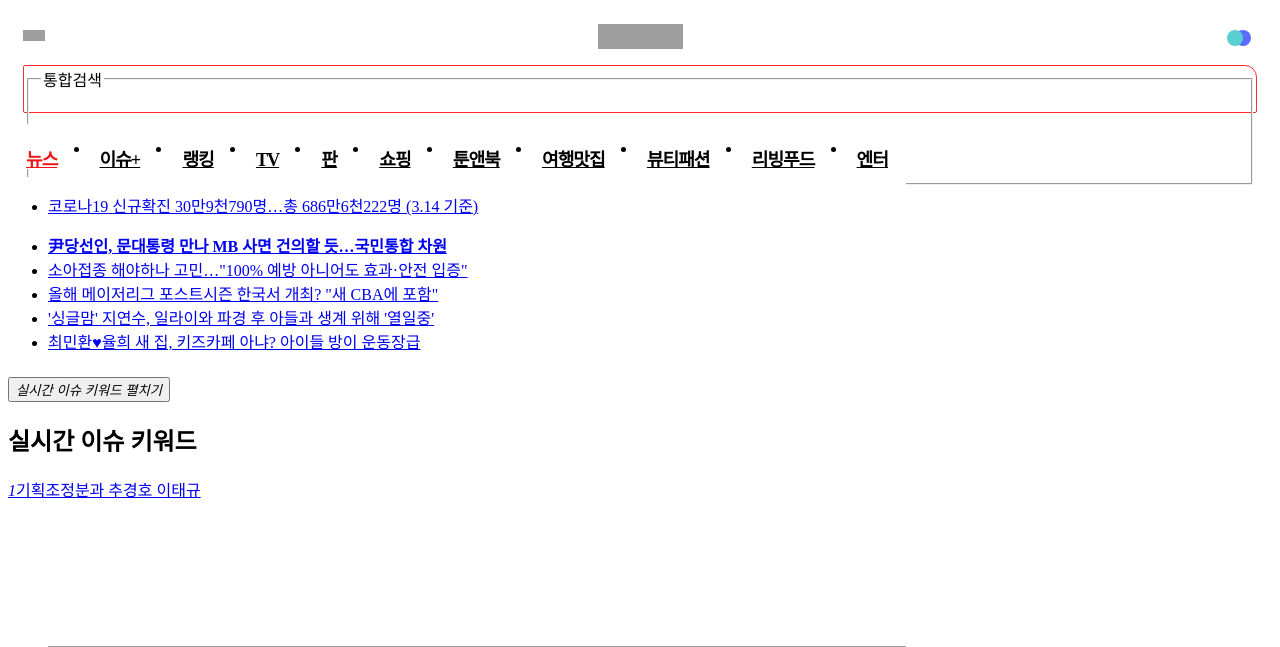
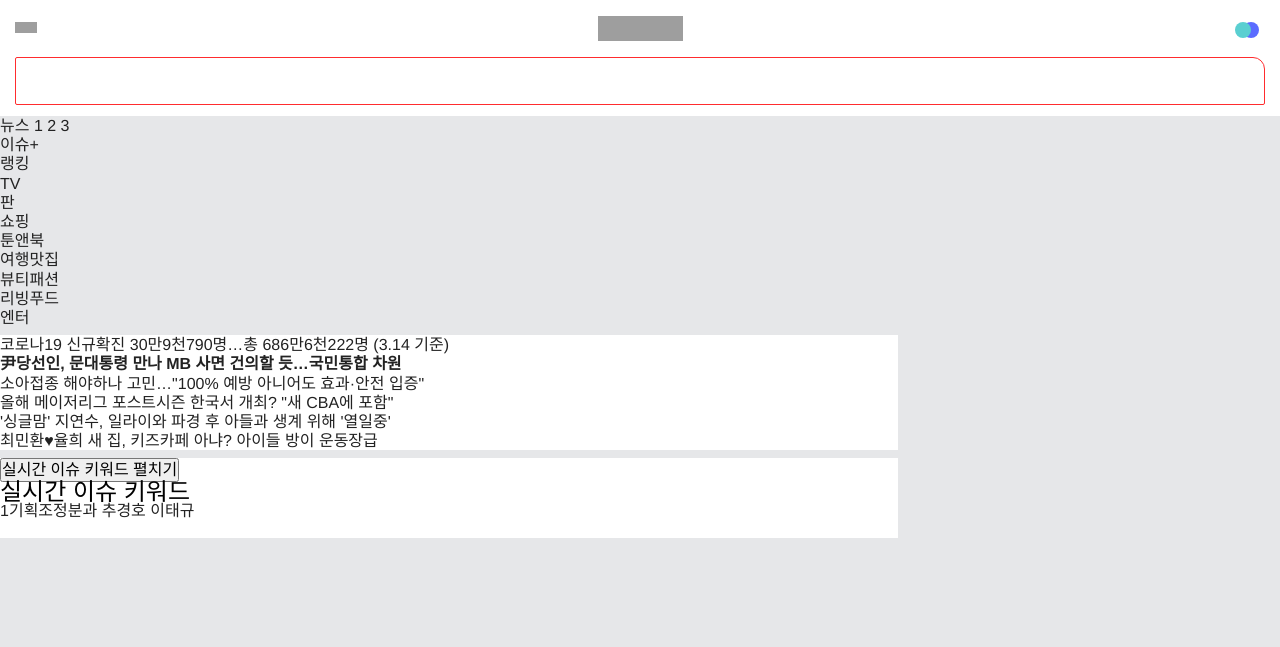
Before and after one commit to mijiFernandes/pa6, a Django app: page / in a window 1280 px wide. Shown: the top 647 px of the page. Run offline with Django 3.2, Linux system fonts and the light colour scheme; grey boxes are pictures that could not be loaded.

```diff
--- a/templates/mNATE.html
+++ b/templates/mNATE.html
@@ -31,8 +31,31 @@ function InfoCon(a, b){
 	<style>
 	@charset "utf-8";
 
+body {line-height:1.2em; -webkit-text-size-adjust:none; background-color:#e6e7e9; }
+html { margin:0; }
+html.android { font-size:16px; }
+html.rest { font-size:16px; font-family:'맑은 고딕',"Malgun Gothic","돋움",Dotum,"굴림",Gulim,Helvetica,sans-serif; }
+html.safari { font-size:16px; font-family:"Helvetica Neue", "Apple SD Gothic Neo"; font-weight:300; }
+html.safari.ip6, html.safari.ip6p  { font-size:17px; }
+html.safari body { font-weight:300; }
+/*.mainContainer.f1 { font-size:16px; }  .mainContainer.f2  { font-size:18px; }  .mainContainer.f3  { font-size:20px; }
+.ip6 .mainContainer.f1, .ip6p .mainContainer.f1 { font-size:17px; } .ip6 .mainContainer.f2, .ip6p .mainContainer.f2 { font-size:19px; } .ip6 .mainContainer.f3, .ip6p .mainContainer.f3 { font-size:21px; }*/
+.mainContainer.f1 { font-size:15px; }  .mainContainer.f2  { font-size:16px; }  .mainContainer.f3  { font-size:18px; }
+.ip6 .mainContainer.f1, .ip6p .mainContainer.f1 { font-size:16px; } .ip6 .mainContainer.f2, .ip6p .mainContainer.f2 { font-size:17px; } .ip6 .mainContainer.f3, .ip6p .mainContainer.f3 { font-size:19px; }
 
-
+body,div,dl,dt,dd,ul,ol,li,h1,h2,h3,h4,h5,h6,pre,code,form,fieldset,input,textarea,button,p,blockquote,th,td { margin:0; padding:0; }
+body,input,textarea,select,button,table,h1,h2,h3,h4,h5,h6 { font-weight:normal; }
+img,fieldset{border:0}
+ul,ol,li{list-style:none;}
+a { color:#222;}
+em,i,address {font-style:normal; font-weight:normal;}
+legend,caption {clear:both;display:none;}
+input,textarea,select,button,table{ font-size:inherit;font-family:inherit;line-height:inherit; }
+table{border-collapse:collapse}
+textarea { resize:none; }
+button,label { cursor:pointer; }
+a, a:hover, a:active { text-decoration: none; }
+.safari strong { font-weight:500; }
 
 .rollItem { will-change: transform; will-change: left; }
 .skipNav, .hide { position:absolute;width:1px;height:1px;overflow:hidden; }
@@ -96,25 +119,6 @@ function InfoCon(a, b){
     100% { left: 16px; z-index: 1; }
 }
 
-/* navigation */
-.ghostNavi { background-color:#fff; }
-.nav { position:relative; z-index:2; background-color:#fff; height:45px; overflow: hidden; }
-.nav .navTab { position:relative; display: flex !important; height:45px; width:100%; padding:0 8px; text-align: center; display: -webkit-flex  !important; display: -webkit-inline-box !important;
-    -webkit-box-pack: justify;
-    -webkit-justify-content: space-around;
-    justify-content: space-around;
-    -webkit-box-sizing: border-box;
-    box-sizing: border-box;
-    vertical-align: top;  }/**/
-/*.nav .navTab:after { display:block; content:''; clear:both; }*/
-.nav .navTab li { position:relative; } /* position:relative; height:43px; line-height:43px; */
-.nav .navTab li a { position:relative; display:inline-block; height:45px; padding:0 10px; font-size:1.133em; font-weight:700; line-height:40px; color:#000; letter-spacing:-1px; vertical-align: top; }
-.nav .navTab li a.on { color:#ef1616; }
-.nav .navTab li a .bNav { position:absolute; top:34px; left:0; width:100%; height:4px; margin:0 auto; font-size:0; line-height:4px; }
-.nav .navTab li a .bNav .num { display:inline-block; width:4px; height:4px; margin:0 1px; background-color:#d4d4d4; color:transparent; vertical-align:middle; text-indent:-1000em; -webkit-border-radius:4px; border-radius:4px; overflow:hidden; }
-.nav .navTab li a .bNav .num.select { background-color:#ef1616; }
-.nav .navTab li a .new { position:absolute; top:4px; right:-2px; width:11px; height:11px; color:transparent; background:url('https://m1.nateimg.co.kr/n3main/sets2/set_ic2.png?v=2021081900') 0 -327px no-repeat; background-size:64px auto; }
-.nav .navTab li a .up { position:absolute; top:6px; left:50%; margin-left:-23px; width:11px; height:11px; color:transparent; background:url('https://m1.nateimg.co.kr/n3main/sets2/set_ic2.png?v=2021081900') -11px -327px no-repeat; background-size:64px auto; }
 
 		/* header */
 .header { position:relative; height:116px; background-color:#fff; }
```
